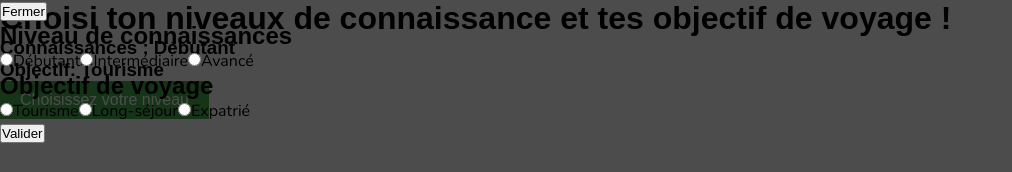
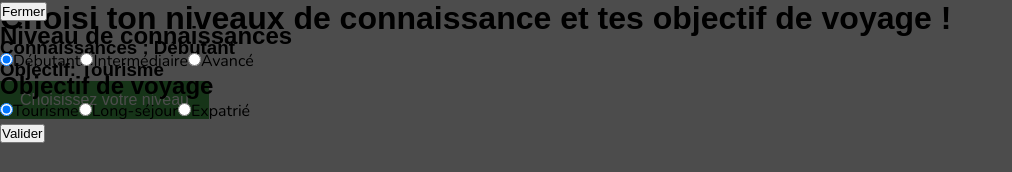
Before and after one commit to Boyadjie/UnVoy, a Next.js app: page /levelSelection in a window 1280 px wide. Both pictures are taken after a click on the button "Choisissez votre niveau". Shown: the top 172 px of the page, without its empty margins (0-1012 px from the left). Built offline with nearby package versions, Linux system fonts and the light colour scheme; a web font is replaced by a local one.

Commit message:
refacto inputs

```diff
--- /dev/null
+++ b/src/components/Form/Inputs/InputRadio.tsx
@@ -0,0 +1,30 @@
+import React from 'react';
+
+type InputRadioType = {
+  label: string;
+  name: string;
+  value: string;
+  handleChange: React.ChangeEventHandler<HTMLInputElement>;
+  defaultValue?: string;
+};
+
+export const InputRadio: React.FC<InputRadioType> = ({
+  label,
+  name,
+  value,
+  handleChange,
+  defaultValue,
+}) => {
+  return (
+    <label>
+      <input
+        type="radio"
+        name={name}
+        value={value}
+        onChange={handleChange}
+        checked={defaultValue === value}
+      />
+      {label}
+    </label>
+  );
+};
--- a/src/components/LevelChoice/LevelPopup/LevelPopup.tsx
+++ b/src/components/LevelChoice/LevelPopup/LevelPopup.tsx
@@ -1,7 +1,11 @@
 import React, {useState} from 'react';
 
 import {Goal, Level, useLevelChoice} from '../../../context/LevelChoiceContext';
+import {InputRadio} from '../../Form/Inputs/InputRadio';
 import styles from './LevelPopup.module.css';
+
+const LEVELS: Level[] = ['Débutant', 'Intermédiaire', 'Avancé'];
+const GOALS: Goal[] = ['Tourisme', 'Long-séjour', 'Expatrié'];
 
 type LevelChoicePopupProps = {
   handleClose: () => void;
@@ -26,63 +30,29 @@ const LevelChoicePopup: React.FC<LevelChoicePopupProps> = ({handleClose}) => {
       <form onSubmit={handleSubmit}>
         <div>
           <h2>Niveau de connaissances</h2>
-          <label>
-            <input
-              type="radio"
+          {LEVELS.map((value) => (
+            <InputRadio
+              key={value}
+              label={value}
               name="level"
-              value="Débutant"
-              onChange={() => setLevelSelected('Débutant')}
+              value={value}
+              defaultValue={levelSelected}
+              handleChange={() => setLevelSelected(value)}
             />
-            Débutant
-          </label>
-          <label>
-            <input
-              type="radio"
-              name="level"
-              value="Intermédiaire"
-              onChange={() => setLevelSelected('Intermédiaire')}
-            />
-            Intermédiaire
-          </label>
-          <label>
-            <input
-              type="radio"
-              name="level"
-              value="Avancé"
-              onChange={() => setLevelSelected('Avancé')}
-            />
-            Avancé
-          </label>
+          ))}
         </div>
         <div>
           <h2>Objectif de voyage</h2>
-          <label>
-            <input
-              type="radio"
+          {GOALS.map((value) => (
+            <InputRadio
+              key={value}
+              label={value}
               name="goal"
-              value="Tourisme"
-              onChange={() => setGoalSelected('Tourisme')}
+              value={value}
+              defaultValue={goalSelected}
+              handleChange={() => setGoalSelected(value)}
             />
-            Tourisme
-          </label>
-          <label>
-            <input
-              type="radio"
-              name="goal"
-              value="Long-séjour"
-              onChange={() => setGoalSelected('Long-séjour')}
-            />
-            Long-séjour
-          </label>
-          <label>
-            <input
-              type="radio"
-              name="goal"
-              value="Expatrié"
-              onChange={() => setGoalSelected('Expatrié')}
-            />
-            Expatrié
-          </label>
+          ))}
         </div>
         <input type="submit" value="Valider" />
       </form>
```
